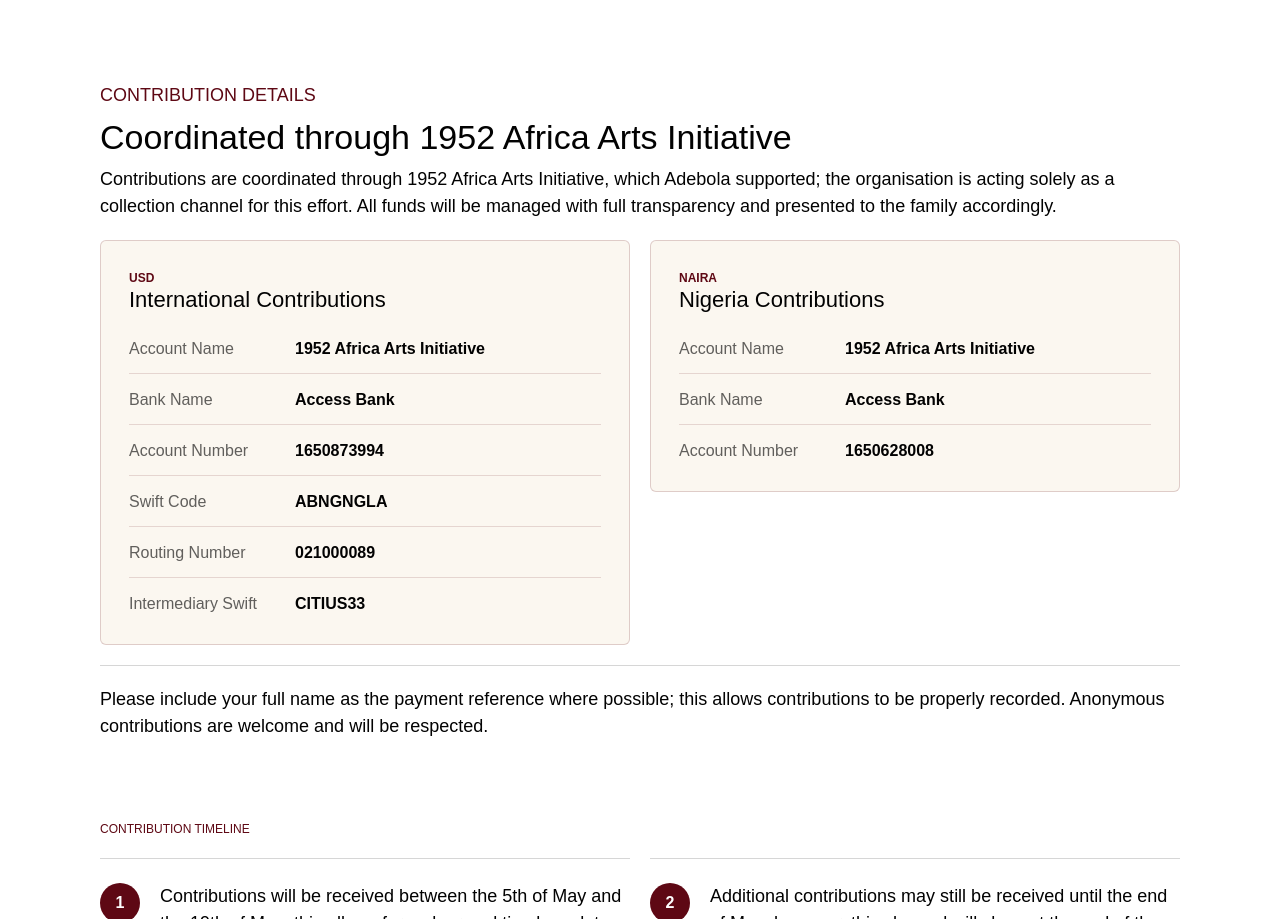
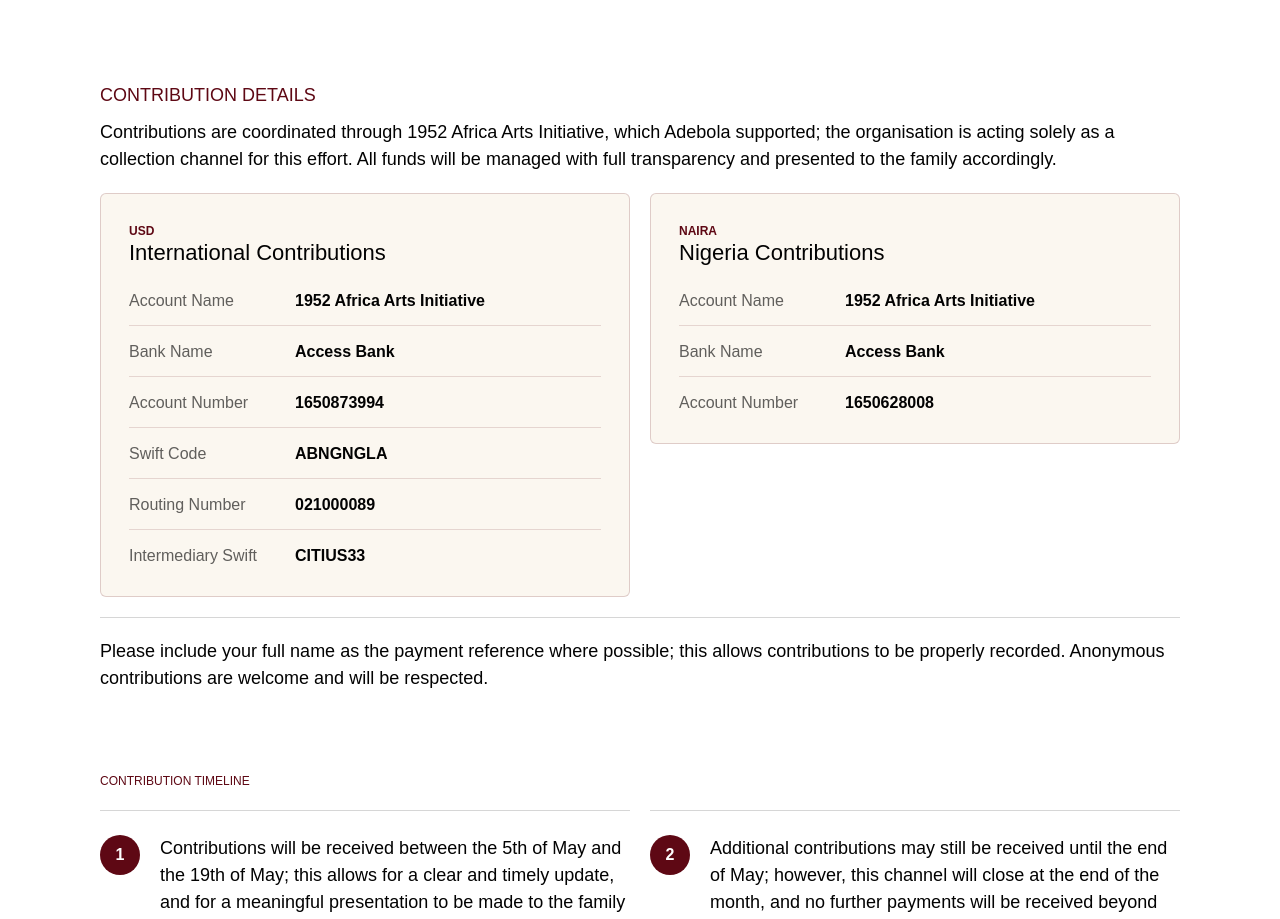
Before and after one commit to MonedaHQ/1952-africa, a Next.js app: page /adebola-ewaoluwa-adesanya in a window 1280 px wide. Shown: the part 1264-2183 px from the top of the page. Built offline with nearby package versions, Linux system fonts and the light colour scheme; no server answers; a web font is replaced by a local one.

Commit message:
removed unnecessary heading

```diff
--- a/src/components/memorial/AdebolaMemorial.jsx
+++ b/src/components/memorial/AdebolaMemorial.jsx
@@ -113,7 +113,7 @@ function AdebolaMemorial() {
         <div className={styles.contributionSection}>
           <div className={styles.sectionHeading}>
             <p className={styles.eyebrow}>Contribution details</p>
-            <h2>Coordinated through 1952 Africa Arts Initiative</h2>
+            {/* <h2>Coordinated through 1952 Africa Arts Initiative</h2> */}
             <p>{memorial.contributionIntro}</p>
           </div>
 
```
